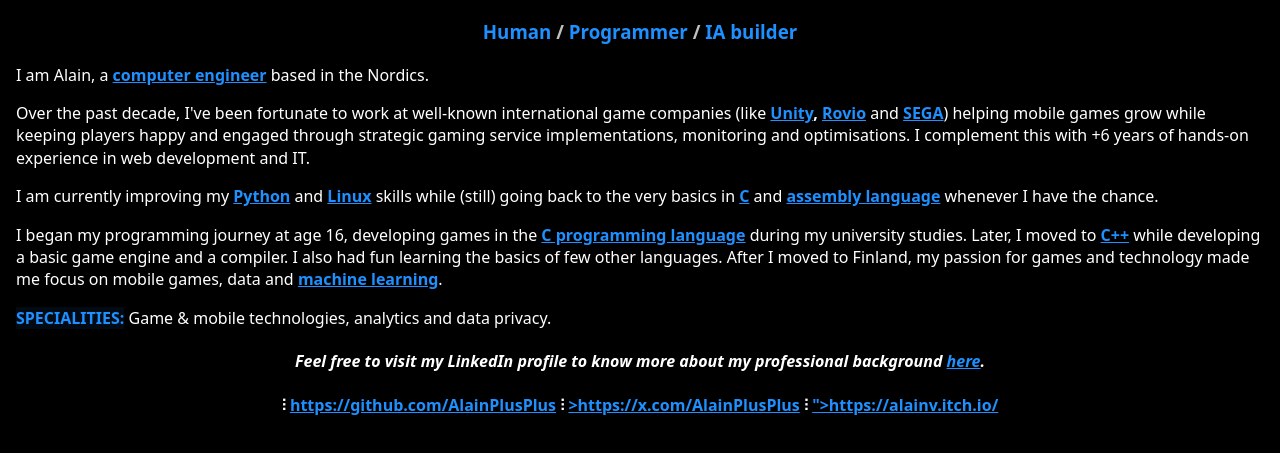
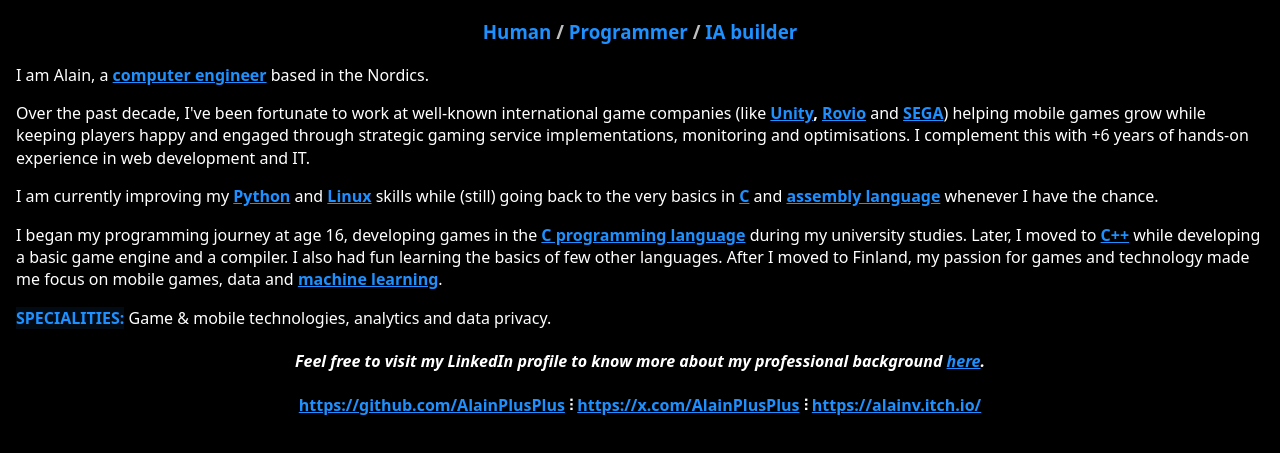
Before and after one commit to AlainPlusPlus/AlainPlusPlus.github.io, a plain HTML site: page index.html in a window 1280 px wide. Shown: the part 85-538 px from the top of the page. Drawn offline with Linux system fonts and the light colour scheme.

Commit message:
Update index.html

```diff
--- a/index.html
+++ b/index.html
@@ -67,7 +67,12 @@
   <p>I began my programming journey at age 16, developing games in the <b><a href="https://en.wikipedia.org/wiki/C_(programming_language)">C programming language</a></b> during my university studies. Later, I moved to <b><a href="https://en.wikipedia.org/wiki/C%2B%2B">C++</a></b> while developing a basic game engine and a compiler. I also had fun learning the basics of few other languages. After I moved to Finland, my passion for games and technology made me focus on mobile games, data and <b><a href="https://en.wikipedia.org/wiki/Machine_learning">machine learning</a></b>.
 	<p><span class="highlight">SPECIALITIES:</span> Game & mobile technologies, analytics and data privacy.</p>
 	<h4><i>Feel free to visit my LinkedIn profile to know more about my professional background <a href="https://www.linkedin.com/in/alainvi">here</a>.</i></h4>
-	<h4>⫶ <a href="GITHUB" target="_blank" rel="noreferrer noopener">https://github.com/AlainPlusPlus</a> ⫶ <a href="X" target="_blank" rel="noreferrer noopener">>https://x.com/AlainPlusPlus</a> ⫶ <a href="ITCH.IO target="_blank" rel="noreferrer noopener">">https://alainv.itch.io/</a></h4>
-  </body>
+	<h4>
+  	<a href="https://github.com/AlainPlusPlus" target="_blank" rel="noreferrer noopener">https://github.com/AlainPlusPlus</a>
+  	⫶
+  	<a href="https://x.com/AlainPlusPlus" target="_blank" rel="noreferrer noopener">https://x.com/AlainPlusPlus</a>
+  	⫶
+  	<a href="https://alainv.itch.io/" target="_blank" rel="noreferrer noopener">https://alainv.itch.io/</a>
+	</h4>  </body>
 
 </html>
```
